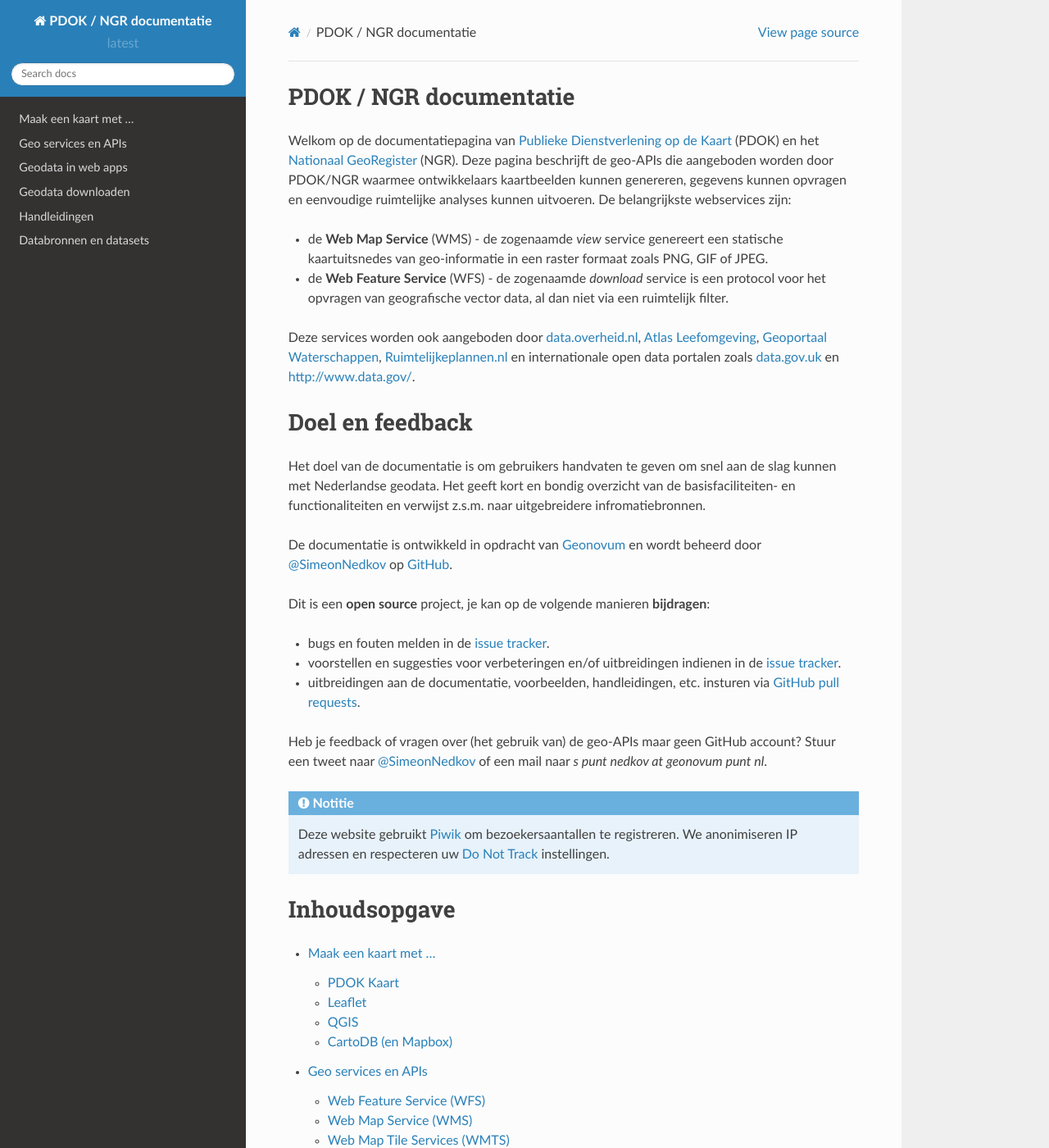
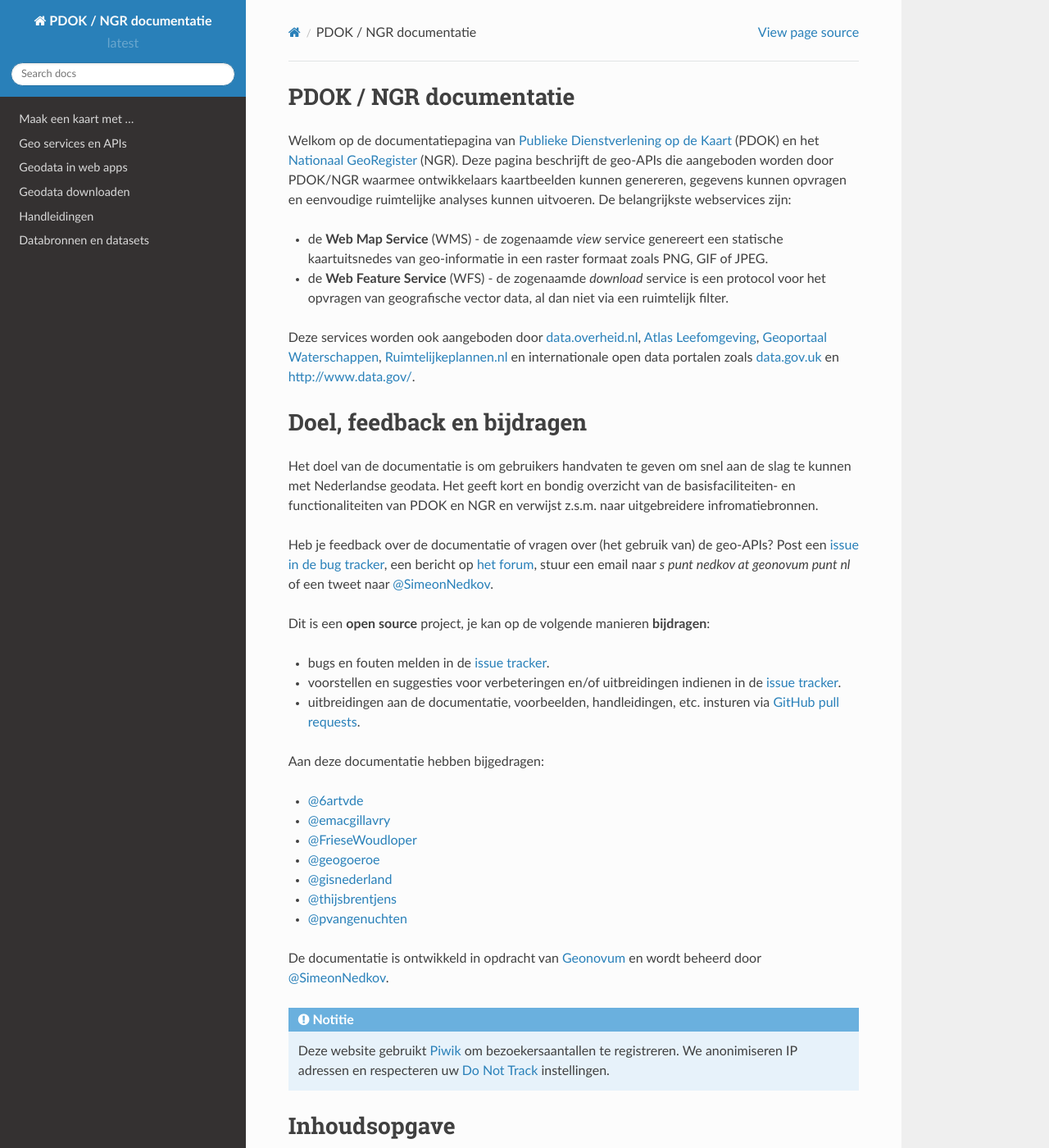
Before and after one commit to LivericA/PDOK, a Sphinx documentation site: the page built from docs/index.rst, in a window 1280 px wide and 1400 px high. Shown: the whole window at 82% size. Built offline with Sphinx 7.4.7 and the Read the Docs theme 2.0.0, drawn with Linux system fonts in a browser that asks for light colours; comment, search, counter and statistics services are not loaded.

Commit message:
add contributors, add link to forum

```diff
--- a/docs/index.rst
+++ b/docs/index.rst
@@ -10,12 +10,12 @@
 
 .. _doel-feedback:
 
-Doel en feedback
-================
+Doel, feedback en bijdragen
+===========================
 
-Het doel van de documentatie is om gebruikers handvaten te geven om snel aan de slag kunnen met Nederlandse geodata. Het geeft kort en bondig overzicht van de basisfaciliteiten- en functionaliteiten en verwijst z.s.m. naar uitgebreidere infromatiebronnen.
+Het doel van de documentatie is om gebruikers handvaten te geven om snel aan de slag te kunnen met Nederlandse geodata. Het geeft kort en bondig overzicht van de basisfaciliteiten- en functionaliteiten van PDOK en NGR en verwijst z.s.m. naar uitgebreidere infromatiebronnen.
 
-De documentatie is ontwikkeld in opdracht van `Geonovum <http://www.geonovum.nl/>`_ en wordt beheerd door `@SimeonNedkov <https://twitter.com/simeonnedkov>`_ op `GitHub <https://www.github.com/geonovum/PDOK-NGR-documentatie>`_.
+Heb je feedback over de documentatie of vragen over (het gebruik van) de geo-APIs? Post een `issue in de bug tracker <https://github.com/Geonovum/PDOK-NGR-documentatie/issues>`_, een bericht op `het forum <http://pdokforum.geonovum.nl>`_, stuur een email naar *s punt nedkov at geonovum punt nl* of een tweet naar `@SimeonNedkov <https://twitter.com/simeonnedkov>`_.
 
 Dit is een **open source** project, je kan op de volgende manieren **bijdragen**:
 
@@ -23,7 +23,17 @@
 - voorstellen en suggesties voor verbeteringen en/of uitbreidingen indienen in de `issue tracker <https://github.com/Geonovum/PDOK-NGR-documentatie/issues>`_.
 - uitbreidingen aan de documentatie, voorbeelden, handleidingen, etc. insturen via `GitHub pull requests <https://github.com/Geonovum/PDOK-NGR-documentatie/pulls?q=is%3Apr+is%3Aclosed>`_.
 
-Heb je feedback of vragen over (het gebruik van) de geo-APIs maar geen GitHub account? Stuur een tweet naar `@SimeonNedkov <https://twitter.com/simeonnedkov>`_ of een mail naar *s punt nedkov at geonovum punt nl*.
+Aan deze documentatie hebben bijgedragen:
+
+- `@6artvde <https://twitter.com/6artvde>`_
+- `@emacgillavry <https://twitter.com/emacgillavry>`_
+- `@FrieseWoudloper <https://twitter.com/FrieseWoudloper>`_
+- `@geogoeroe <https://twitter.com/geogoeroe>`_
+- `@gisnederland <https://twitter.com/gisnederland>`_
+- `@thijsbrentjens <https://twitter.com/thijsbrentjens>`_
+- `@pvangenuchten <https://twitter.com/pvangenuchten>`_
+
+De documentatie is ontwikkeld in opdracht van `Geonovum <http://www.geonovum.nl/>`_ en wordt beheerd door `@SimeonNedkov <https://twitter.com/simeonnedkov>`_.
 
 .. NOTE:: Deze website gebruikt `Piwik <https://piwik.org/>`_ om bezoekersaantallen te registreren. We anonimiseren IP adressen en respecteren uw `Do Not Track <http://donottrack.us/>`_ instellingen.
 
```
